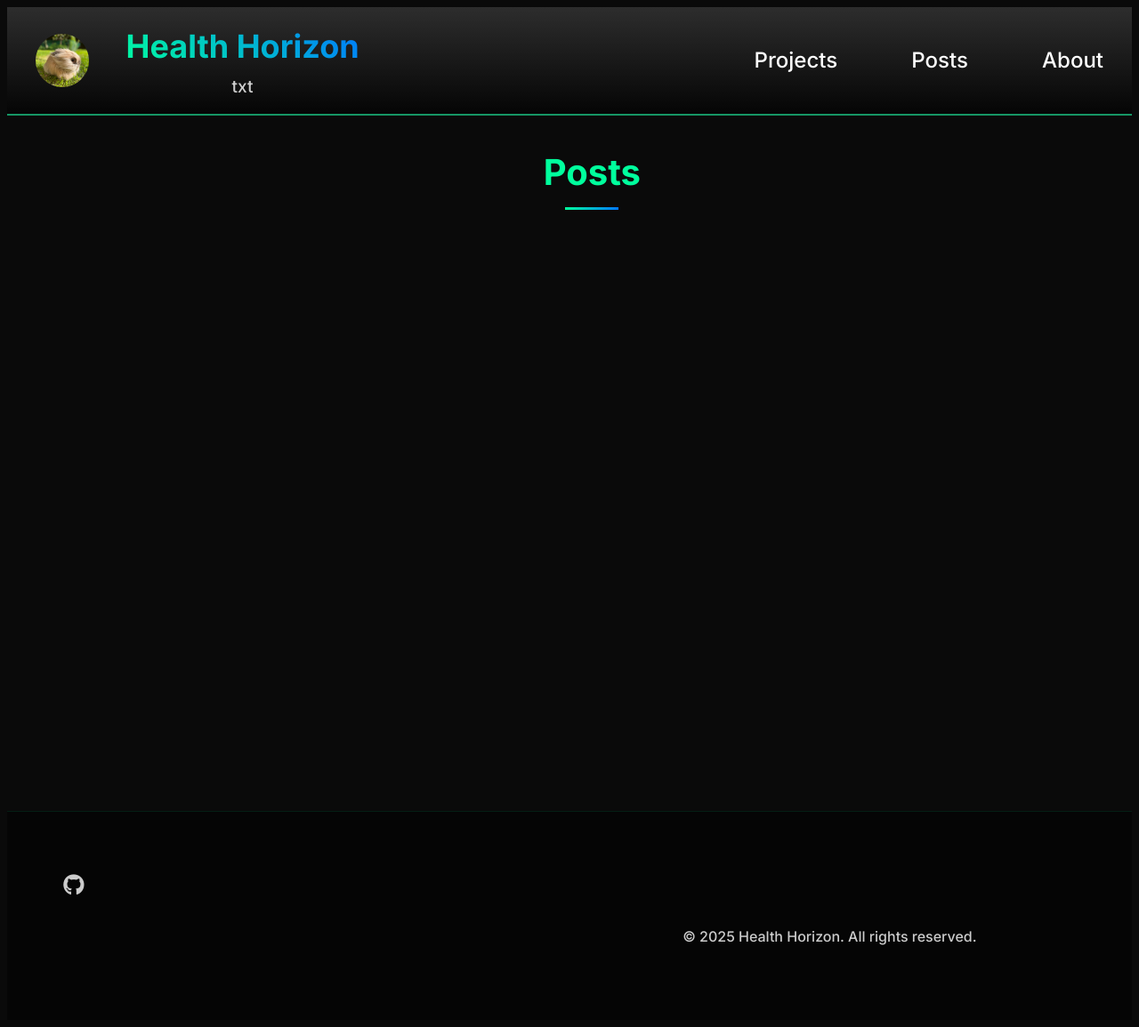
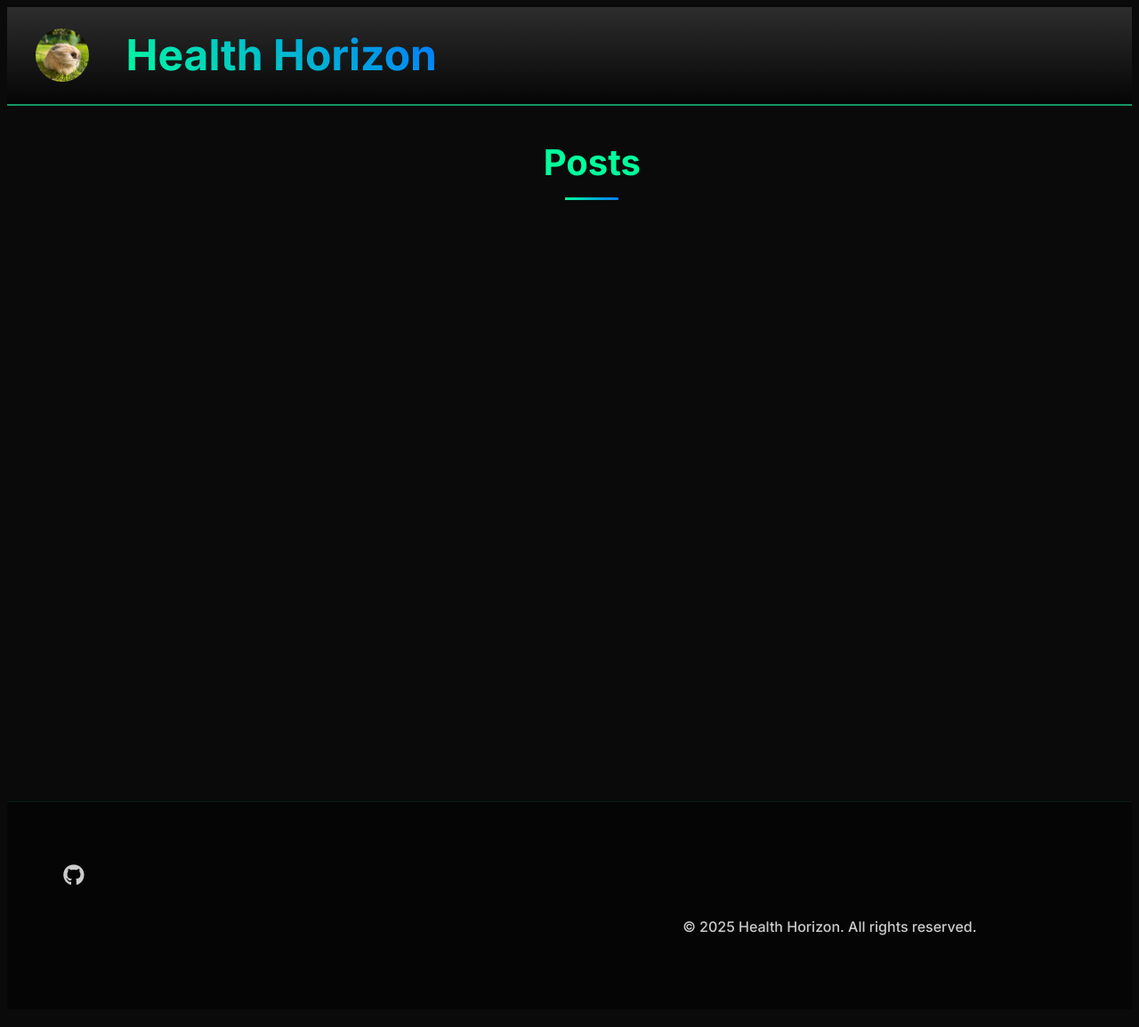
Before and after one commit to yoon-zh/dku25, a Jekyll site: the page built from posts/index.md, in a window 1280 px wide. Shown: the whole page at 89% size. Built offline with Jekyll 4.4.1, drawn with Linux system fonts in a browser that asks for light colours.

Commit message:
Updated formats

```diff
--- a/_config.yml
+++ b/_config.yml
@@ -1,12 +1,6 @@
 # _config.yml
 
 navigation:
-  - name: Projects
-    link: /projects/
-  - name: Posts
-    link: /posts/
-  - name: About
-    link: /about/
 
 collections:
   projects:
--- a/_includes/header.html
+++ b/_includes/header.html
@@ -19,7 +19,7 @@
         <a href="{{ '/' | relative_url }}" class="logo-link">
           <h1 class="logo">Health Horizon</h1>
         </a>
-        <p class="logo-subtitle">txt</p>
+        <p class="logo-subtitle"></p>
       </div>
     </div>
     <nav class="nav-links">
--- a/_sass/_header.scss
+++ b/_sass/_header.scss
@@ -58,7 +58,7 @@
     }
 
     .logo {
-      font-size: 2.25rem;
+      font-size: 3rem;
       margin: 0;
       background: linear-gradient(45deg, $primary, $secondary);
       -webkit-background-clip: text;
@@ -66,6 +66,8 @@
       color: transparent;
       transition: all 0.3s ease;
       position: relative;
+      text-align: center;
+      display: inline-block;
 
       &::after {
         content: '';
```
